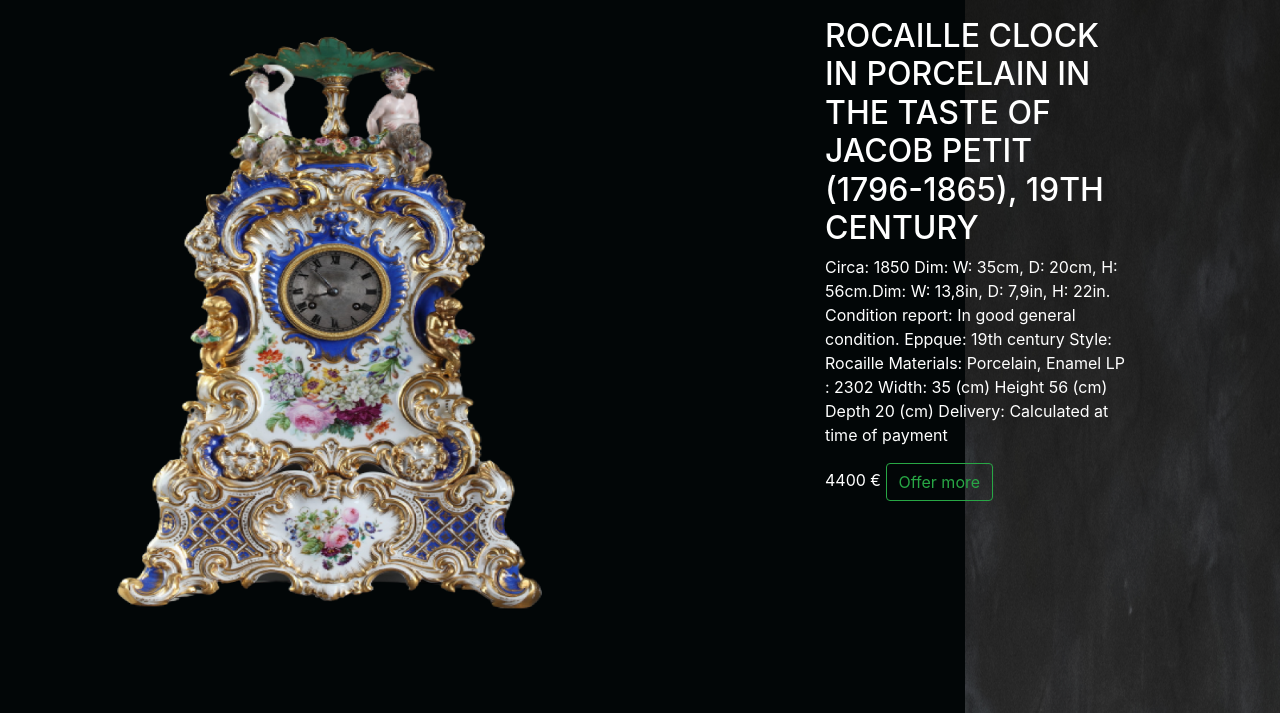
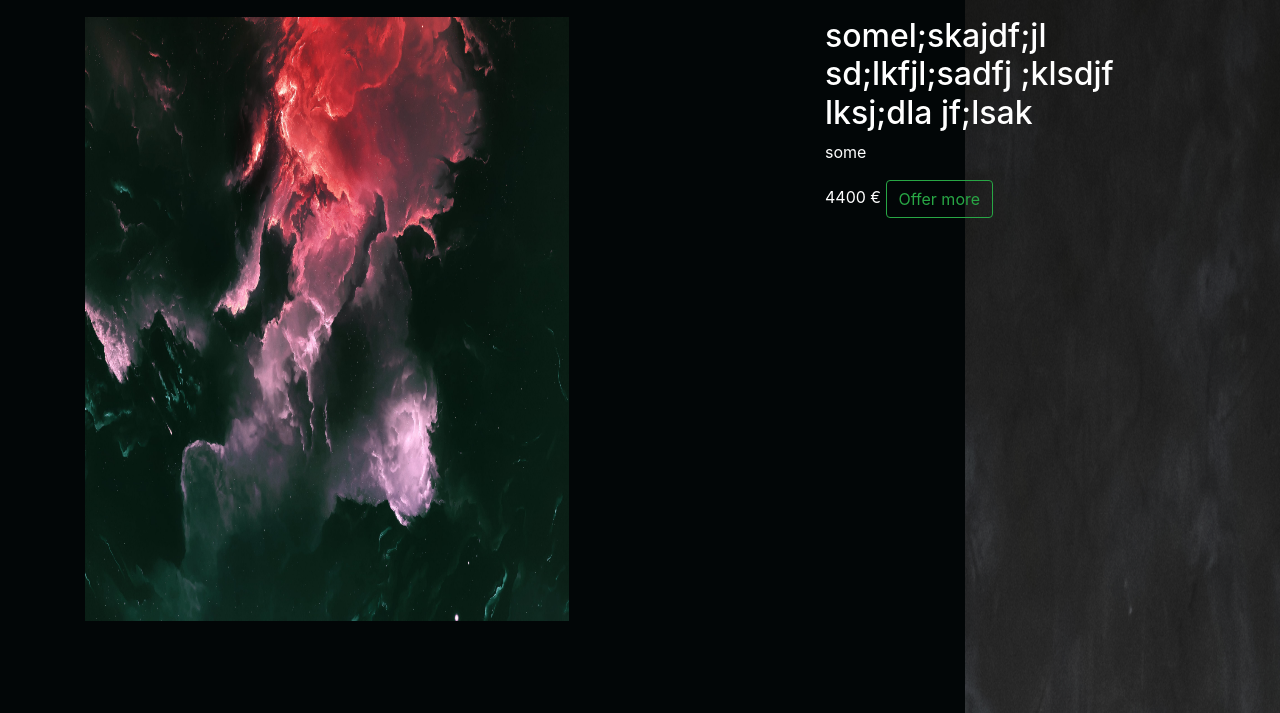
Before and after one commit to 1vs4/auction, a Django app: template django_auction/goods/templates/goods/product.html in a window 1280 px wide. Shown: the part 87-800 px from the top of the page. Run offline with Django 3.2, Linux system fonts and the light colour scheme; the template is opened without the code that fills it: values that come from a table or form of the project are taken from there, others are empty; data comes from the database, SQL or seed files in the repository; some libraries are stand-ins or nearby versions.

Commit message:
added detail view for goods.

```diff
--- a/django_auction/goods/templates/goods/product.html
+++ b/django_auction/goods/templates/goods/product.html
@@ -12,33 +12,22 @@
         <div class="container mt-5">
             <div class="row">
 
-{#                {% for product in object_list %}#}
+
                 <div class="col-lg-6">
                     <div class="item">
-                        <img src="{% static 'vendor/img/3.png' %}" alt="Product Image" class="img-large">{# {{ product.image.url }}#}
+                        <img src="{{ product_obj.image.url }}" alt="Product Image" class="img-large">
                     </div>
                 </div>
                 <div class="col-lg-3">
                     <div class="text">
-                        <h2>ROCAILLE CLOCK IN PORCELAIN IN THE TASTE OF JACOB PETIT (1796-1865), 19TH CENTURY
-                        </h2>{# {{ product.name }}#}
-                        <p>Circa: 1850
-                            Dim: W: 35cm, D: 20cm, H: 56cm.Dim: W: 13,8in, D: 7,9in, H: 22in.
-                            Condition report: In good general condition.
-                            Eppque: 19th century
-                            Style: Rocaille
-                            Materials: Porcelain, Enamel
-                            LP : 2302
-                            Width: 35 (cm)
-                            Height 56 (cm)
-                            Depth 20 (cm)
-                            Delivery: Calculated at time of payment</p>{# {{ product.description  }}#}
-                        <a>4400 €</a> {# {{ product.price }}#}
+                        <h2>{{ product_obj.name }}</h2>
+                        <p>{{ product_obj.description }}</p>
+                        <a>4400 €</a>
                         <a class="btn btn-outline-success" href="#">Offer more</a>
                     </div>
                 </div>
             </div>
-{#            {% endfor %}#}
+
         </div>
     </section>
 {% endblock %}
--- a/django_auction/goods/templates/goods/products.html
+++ b/django_auction/goods/templates/goods/products.html
@@ -14,7 +14,7 @@
             {% for product in object_list %}
                 <div class="col-lg-4 col-md-6 mb-4">
                 <div class="card h-100">
-                    <a href="#">
+                    <a href="{% url 'goods:product' product.id %}">
                         <img class="card-img-top"
                             src="{{ product.image.url }}"
                             alt=""
@@ -23,7 +23,7 @@
                     <div class="card-body">
                         <h4>{{ product.price }} € </h4>
                         <h4 class="card-title" style="object-fit: contain; height: 110px;">
-                            <a href="#" class="text-white">{{ product.name }}</a>
+                            <a href="{% url 'goods:product' product.id %}" class="text-white">{{ product.name }}</a>
                         </h4>
 
                    </div>
--- a/django_auction/goods/urls.py
+++ b/django_auction/goods/urls.py
@@ -1,11 +1,11 @@
 from django.urls import path
 
-from goods.views import GoodsListView
+from goods.views import GoodsListView, ProductDetailView
 
 app_name = 'goods'
 
 
 urlpatterns = [
     path('', GoodsListView.as_view(), name='index'),
-
+    path('product/<slug:product_id>/', ProductDetailView.as_view(), name='product'),
 ]
```
Also changed, not shown: django_auction/goods/views.py (+9 -1 lines), 1 other file.
